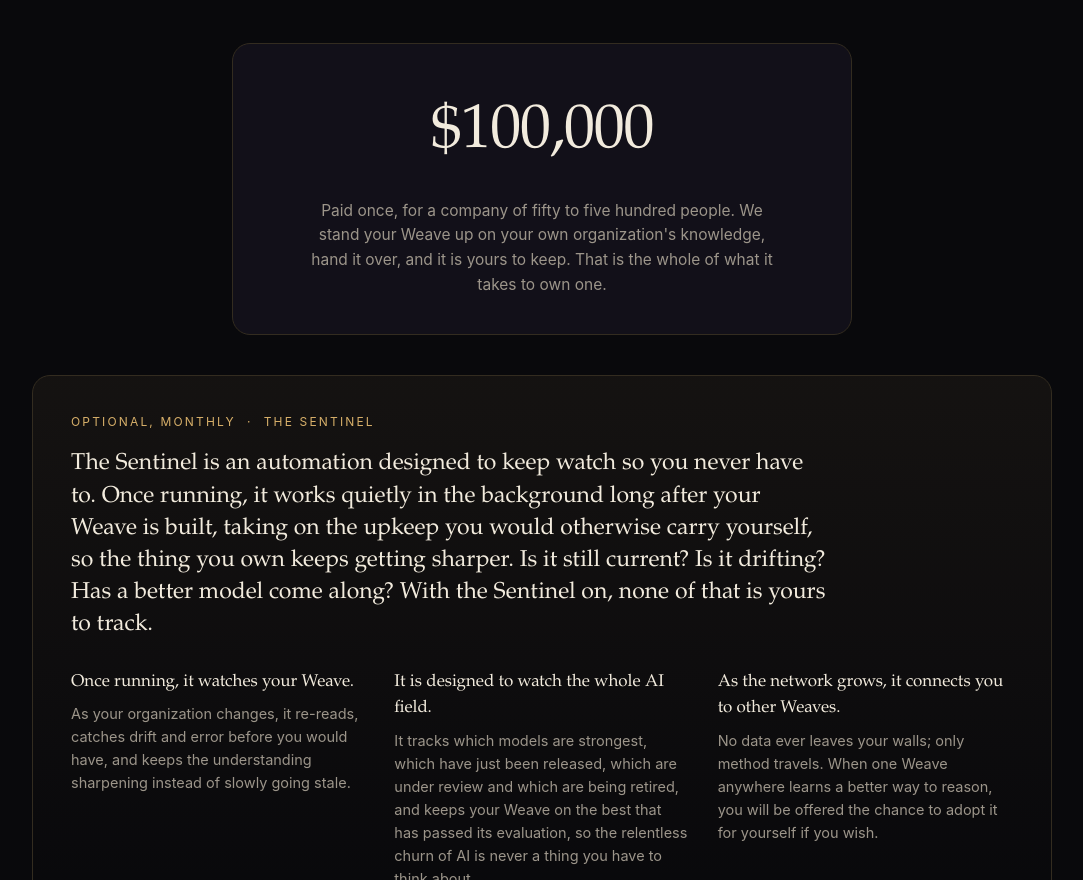
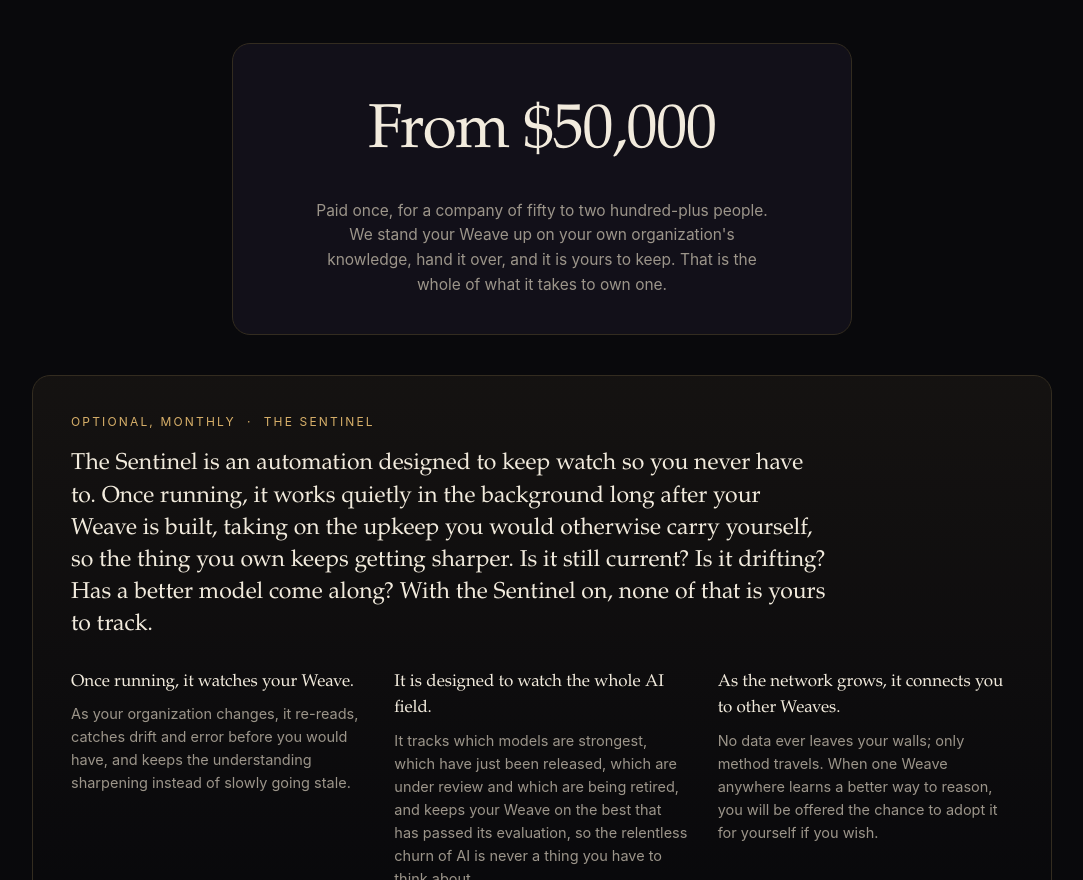
Before and after one commit to dougguion-yabble/weavedeep-site, a plain HTML site: page index.html in a window 1280 px wide. Shown: the part 9165-10045 px from the top of the page, without its empty margins (98-1181 px from the left). Drawn offline with Linux system fonts and the light colour scheme; animation ran at ten frames a second.

Commit message:
Update company size (50-200+) and price (from $50,000)

```diff
--- a/index.html
+++ b/index.html
@@ -511,7 +511,7 @@
         <details><summary>Isn't this just search, or a better wiki?</summary><div class="ans"><p>Search and wikis both stop at storage. Search can find a document but cannot read it for you or connect it to the three other things that make it matter, and a wiki only knows what someone found time to write down, which is why it is out of date almost immediately. Weave understands rather than stores. It reads across everything, builds an understanding instead of a pile of files and re-reads your records rather than asking you to keep a wiki alive by hand, and answers the actual question instead of pointing at where the answer might be.</p></div></details>
         <details><summary>What happens when the AI models keep changing?</summary><div class="ans"><p>Weave is built so it is never welded to one model or provider. No model is named in its code; it is designed to run each task on whichever model has passed its own evaluation, and to move to a better one once that one proves out, so your organization's understanding is not tied to one company's roadmap. Today one provider carries the load; the machinery to switch between proven models is built and waiting on the first pilot. As the field improves, Weave is built to improve with it, without a rebuild.</p></div></details>
         <details><summary>Can I actually see it work?</summary><div class="ans"><p>Yes. The best way to understand Weave is to sit with a real one and watch it think through a question, evidence and all. That is what a first conversation is for, and it tends to do more in ten minutes than any amount of description on a page like this one.</p></div></details>
-        <details><summary>How do we get it, and what does it cost?</summary><div class="ans"><p>Getting one is a process Weave runs, not something a backroom team hand-assembles. It reads your organization's own history, the documents, decisions, messages and systems you already have, and forms its understanding from them. The whole thing is engineered, automated, and properly tested in the real world, so there is no one behind a curtain piecing your Weave together. The decisions along the way are yours; the work itself is done by a system you can inspect. And because it is a system rather than a person, anywhere it falls short can be found, corrected, and then relied on, which is more than can be said for work that depends on someone remembering to get it right. For a company of fifty to five hundred people it is $100,000, paid once, and then it is yours to keep, with an optional monthly Sentinel subscription and, as the network grows, a connection to other Weaves that you can take or leave. We take on only a few organizations at a time while the process proves itself in the open, so the next step is a conversation rather than a signup.</p></div></details>
+        <details><summary>How do we get it, and what does it cost?</summary><div class="ans"><p>Getting one is a process Weave runs, not something a backroom team hand-assembles. It reads your organization's own history, the documents, decisions, messages and systems you already have, and forms its understanding from them. The whole thing is engineered, automated, and properly tested in the real world, so there is no one behind a curtain piecing your Weave together. The decisions along the way are yours; the work itself is done by a system you can inspect. And because it is a system rather than a person, anywhere it falls short can be found, corrected, and then relied on, which is more than can be said for work that depends on someone remembering to get it right. For a company of fifty to two hundred-plus people it starts at $50,000, paid once, and then it is yours to keep, with an optional monthly Sentinel subscription and, as the network grows, a connection to other Weaves that you can take or leave. We take on only a few organizations at a time while the process proves itself in the open, so the next step is a conversation rather than a signup.</p></div></details>
         <details><summary>What happens if we stop, or you walk away?</summary><div class="ans"><p>You keep everything. Your records and the memory Weave builds sit in stores you own and control, and there is nothing to migrate back because it was always yours. The aim is to leave your organization more capable than it was, not more dependent.</p></div></details>
       </div>
       <div class="faq-dl rv d1">
@@ -528,8 +528,8 @@
       <h2 class="rv" style="text-align:center; max-width:720px; margin:0 auto 20px">Buy it once. It is yours for good.</h2>
       <p class="muted rv d1" style="text-align:center; max-width:740px; margin:0 auto 46px">Weave is not rented. We have all watched software turn ownership into a subscription, so that you repurchase your own dream home every spring and lose the keys the day you stop paying. Your organization's understanding of itself is the last thing that should work that way, so you buy it once, your knowledge and its memory live in stores you own, and it stays yours even if you walk away.</p>
       <div class="price-hero rv d1">
-        <div class="ph-amt">$100,000</div>
-        <div class="ph-sub">Paid once, for a company of fifty to five hundred people. We stand your Weave up on your own organization's knowledge, hand it over, and it is yours to keep. That is the whole of what it takes to own one.</div>
+        <div class="ph-amt">From $50,000</div>
+        <div class="ph-sub">Paid once, for a company of fifty to two hundred-plus people. We stand your Weave up on your own organization's knowledge, hand it over, and it is yours to keep. That is the whole of what it takes to own one.</div>
       </div>
       <div class="sentinel rv d1">
         <div class="sent-k">Optional, monthly &nbsp;&middot;&nbsp; the Sentinel</div>
```
